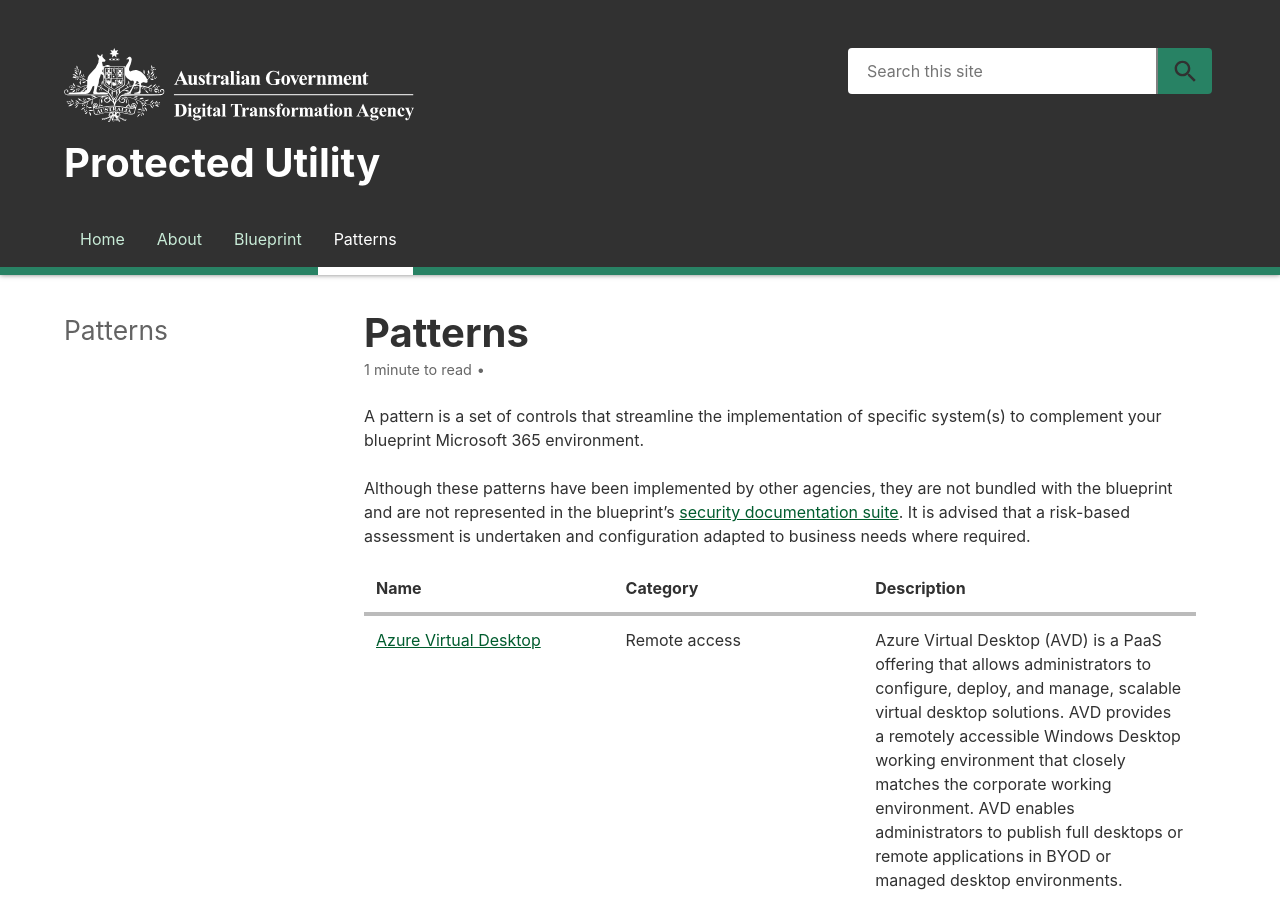
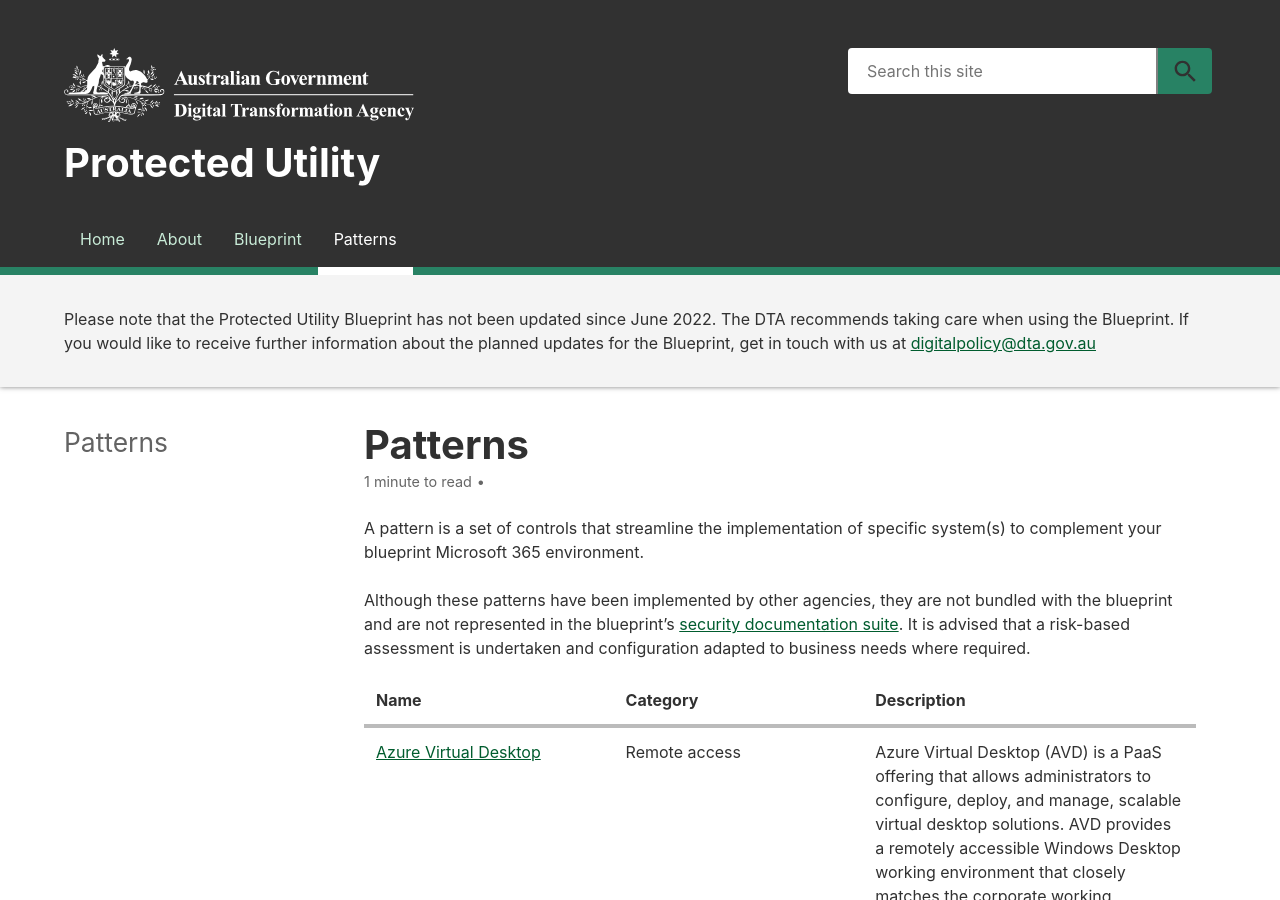
Before and after one commit to ASD-Blueprint/desktop.gov.au, a Jekyll site: the page built from patterns/index.md, in a window 1280 px wide and 900 px high. Built offline with Jekyll 4.4.1, drawn with Linux system fonts in a browser that asks for light colours; comment, search, counter and statistics services are not loaded.

Commit message:
Added announcement as per Asana ticket

```diff
--- a/_includes/main-navigation.html
+++ b/_includes/main-navigation.html
@@ -46,3 +46,8 @@
         </div>
     </div>
 </nav>
+<section class="announcement au-body">
+    <div class="container">
+        <p>Please note that the Protected Utility Blueprint has not been updated since June 2022. The DTA recommends taking care when using the Blueprint. If you would like to receive further information about the planned updates for the Blueprint, get in touch with us at <a href="mailto:digitalpolicy@dta.gov.au">digitalpolicy@dta.gov.au</a></p>
+    </div>
+</section>
```
